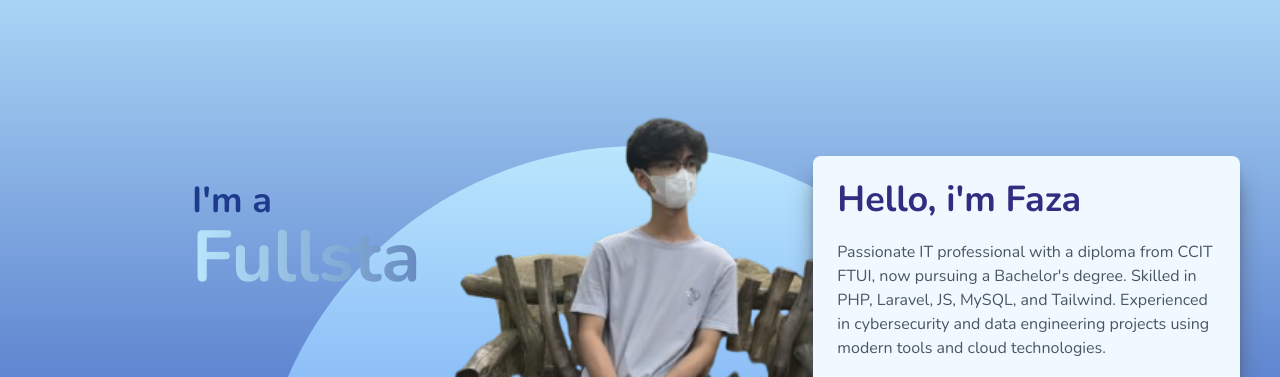
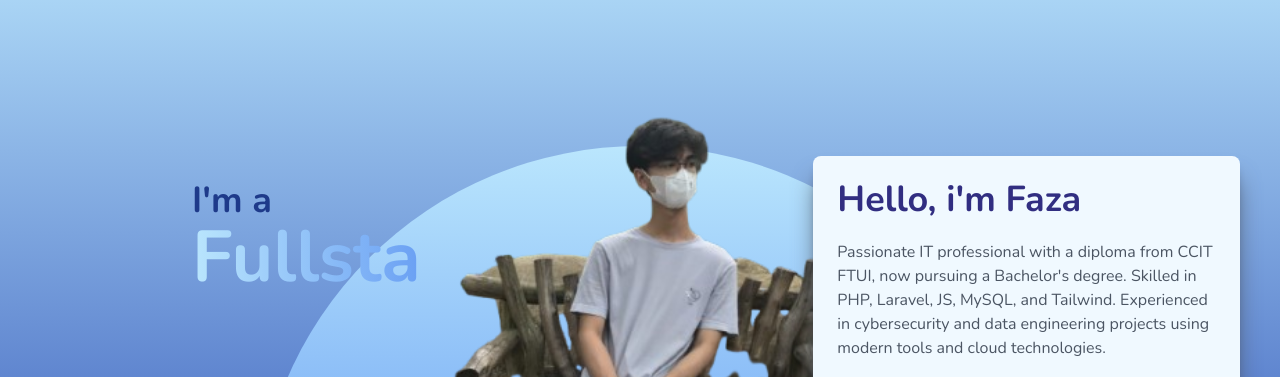
Before and after one commit to fazaram/portofolio_faza, a website: page index.html in a window 1280 px wide. Shown: the part 86-463 px from the top of the page. Drawn offline with nearby package versions, Linux system fonts and the light colour scheme.

Commit message:
update index porto

```diff
--- a/index.html
+++ b/index.html
@@ -72,7 +72,7 @@
         class="container w-1/3 absolute top-1/3 left-5 text-xl sm:left-10 sm:text-4xl md:left-1/4 md:text-6xl lg:left-5 xl:left-48 xl:text-7xl font-bold"
       >
         <span class="text-blue-900 text-4xl">I'm a</span>
-        <p id="text" class="bg-gradient-to-l from-blue-900  to-sky-200 text-transparent bg-clip-text"></p>
+        <p id="text" class="bg-gradient-to-r from-sky-200  to-blue-600 text-transparent bg-clip-text"></p>
       </div>
       <!-- texts -->
       <div
```
Also changed, not shown: css/style.css.
